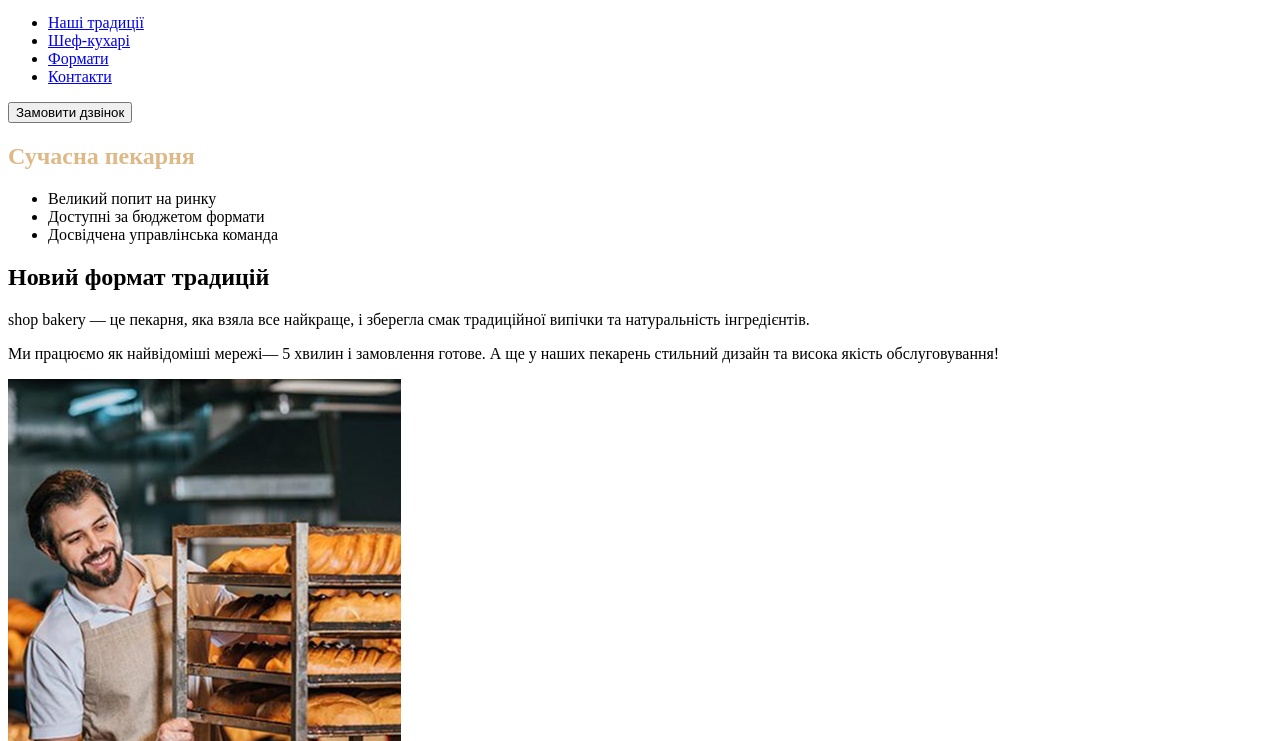
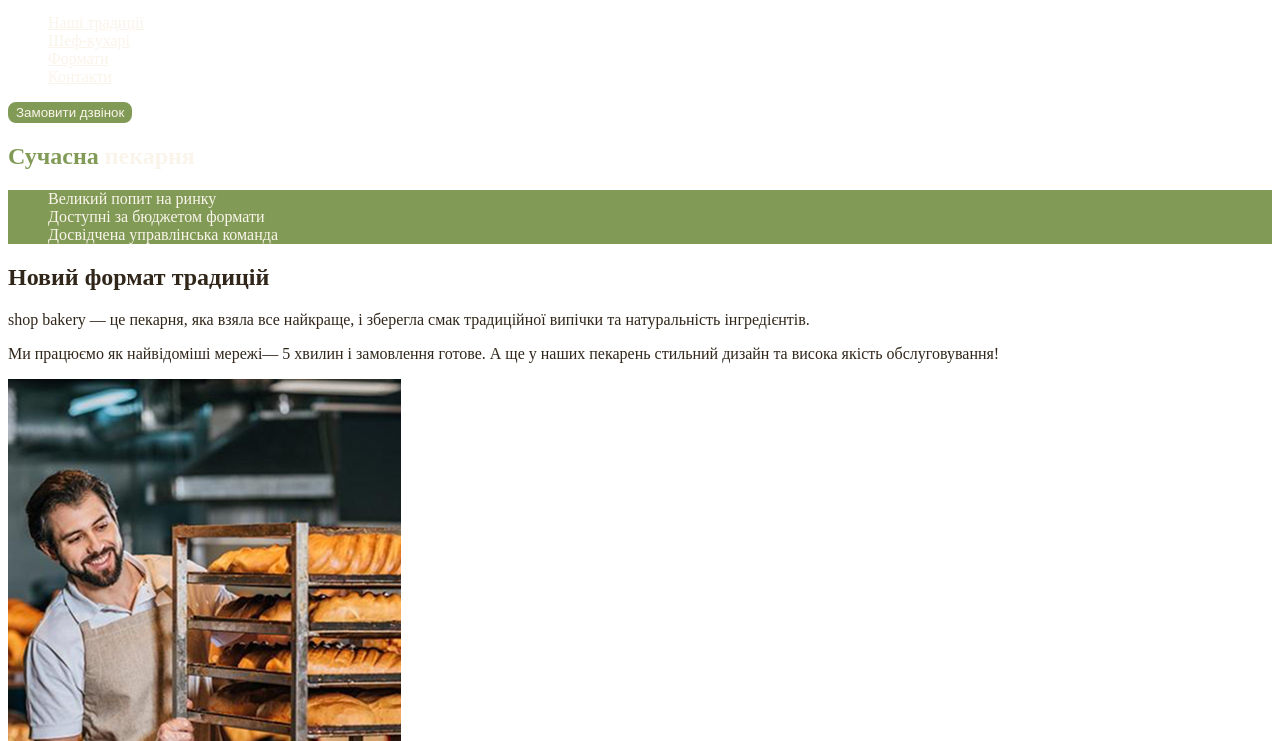
Before and after one commit to sychov9611-cmyk/genius-test, a plain HTML site: page index.html in a window 1280 px wide. Shown: the part 59-800 px from the top of the page. Drawn offline with Linux system fonts and the light colour scheme.

Commit message:
Add styles css and variables

```diff
--- /dev/null
+++ b/css/styls.css
@@ -0,0 +1,48 @@
+:root{
+--color-brand-light: #819B57;
+--color-primary-light: #FAF4EA;
+--color-primary-dark: #31261A;
+--color-brand-dark: #465926;
+}
+/* Base */
+body{
+color: var(--color-primary-dark);
+}
+ul {
+    list-style-type: none;
+}
+/* Button */
+.button{
+    color: var(--color-primary-light);
+    background-color:var(--color-brand-light);
+    border:2px solid var(--color-brand-light);
+    border-radius: 8px;
+    cursor: pointer;
+}
+.button:hover{
+    color:
+    var(--color-brand-dark);
+    background-color: transparent;
+}
+/* Link */
+.link {
+color: var(--color-primary-light);
+}
+.link:hover{
+    color: var(--color-brand-light);
+}
+/* Hero section */
+.hero-title{
+    color: var(--color-primary-light);
+}
+.hero-title .accent{
+    color: var(--color-brand-light);
+}
+/* Advantages section */
+.advantages-list{
+    color: var(--color-primary-light);
+    background-color: var(--color-brand-light);
+}
+.section-title .accent{
+    color: var(--color-brand-dark);
+}
--- a/index.html
+++ b/index.html
@@ -4,6 +4,7 @@
     <meta charset="UTF-8" />
     <meta name="viewport" content="width=device-width, initial-scale=1.0" />
     <title>Сучасна пекарня</title>
+<link rel="stylesheet" href="./css/styls.css">
   </head>
   <body>
     <header>
@@ -12,25 +13,25 @@
           <img src="./imadges/logo(1).svg" alt="Логотип сучасноі пекарні" />
         </a>
         <ul>
-          <li><a href="#traditions-section">Наші традиції</a></li>
-          <li><a href="#chefs-section">Шеф-кухарі</a></li>
-          <li><a href="#formats-section">Формати</a></li>
-          <li><a href="#contacts-section">Контакти</a></li>
+          <li><a class="link" href="#traditions-section">Наші традиції</a></li>
+          <li><a class="link" href="#chefs-section">Шеф-кухарі</a></li>
+          <li><a class="link" href="#formats-section">Формати</a></li>
+          <li><a class="link" href="#contacts-section">Контакти</a></li>
         </ul>
       </nav>
-      <button type="button">Замовити дзвінок</button>
+      <button class="button" type="button">Замовити дзвінок</button>
     </header>
     <main>
       <section>
-        <h1 style="color: burlywood;">Сучасна пекарня</h1>
+        <h1 class="hero-title"><span class="accent">Сучасна</span> пекарня</h1>
       </section>
       <section id="traditions-section">
-        <ul>
+        <ul class="advantages-list">
           <li>Великий попит на ринку</li>
           <li>Доступні за бюджетом формати</li>
           <li>Досвідчена управлінська команда</li>
         </ul>
-        <h2>Новий формат традицій</h2>
+        <h2 class="section-title">Новий формат традицій</h2>
         <p>
           <span>shop bakery</span> — це пекарня, яка взяла все найкраще, і
           зберегла смак традиційної випічки та натуральність інгредієнтів.
@@ -47,7 +48,7 @@
         />
       </section>
       <section id="chefs-section">
-        <h2>Наші найкращі шеф -кухарі</h2>
+        <h2 class="section-title">Наші найкращі <span class="accent"> шеф -кухарі</span></h2>
         <ul>
           <li>
             <article>
@@ -72,7 +73,7 @@
         </ul>
       </section>
       <section id="formats-section">
-        <h2>Формати</h2>
+        <h2 class="section-title">Формати</h2>
         <ul>
           <li>
             <article>
@@ -106,7 +107,7 @@
         </ul>
       </section>
       <section id="contacts-section">
-        <h2>Приєднуйся до мережі пекарень</h2>
+        <h2 class="section-title">Приєднуйся до мережі пекарень</h2>
         <iframe
           src="https://www.google.com/maps/embed?pb=!1m18!1m12!1m3!1d267.0020064329586!2d30.49101030730247!3d50.45664301362807!2m3!1f0!2f0!3f0!3m2!1i1024!2i768!4f13.1!3m3!1m2!1s0x40d4ce637c006b2d%3A0xaf86385f19996ff0!2z0YPQuy4g0KHQtdGH0LXQstGL0YUg0KHRgtGA0LXQu9GM0YbQvtCyLCA1NCwg0JrQuNC10LIsINCj0LrRgNCw0LjQvdCwLCAwMjAwMA!5e0!3m2!1sru!2spl!4v1778244515633!5m2!1sru!2spl"
           width="603"
```
